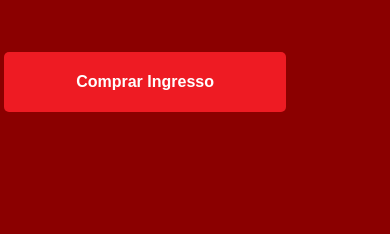
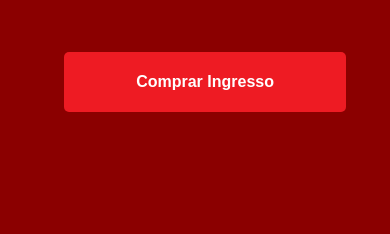
Before and after one commit to oSpeedster/venda-ingresso, a plain HTML site: page index.html in a window 390 px wide. Shown: the part 972-1206 px from the top of the page. Drawn offline with Linux system fonts and the light colour scheme; a web font is replaced by a local one.

Commit message:
Update styles.css

```diff
--- a/styles.css
+++ b/styles.css
@@ -425,7 +425,7 @@ span {
     .button {
         width: 80%;
         margin-bottom: 0px;
-        margin-left: -30px;
+        margin-left: 30px;
     }
 
     .button- {
```
